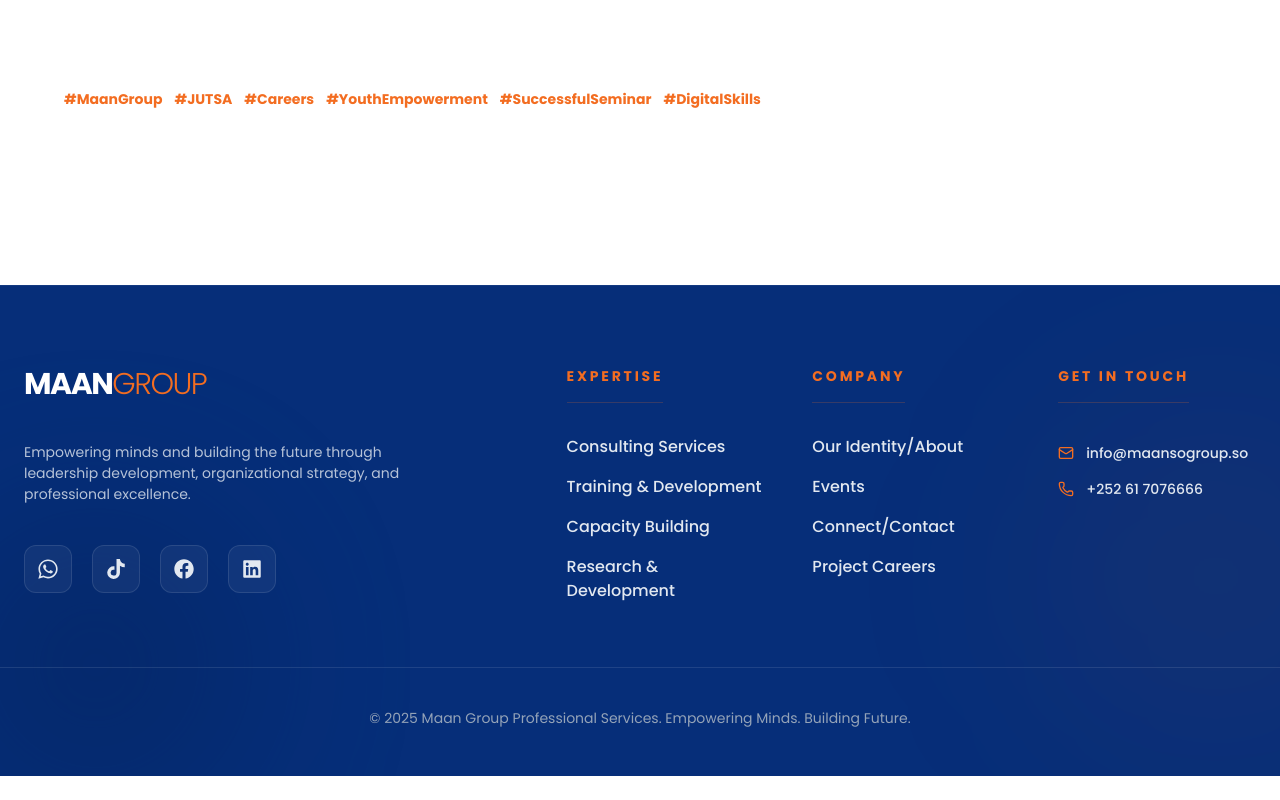
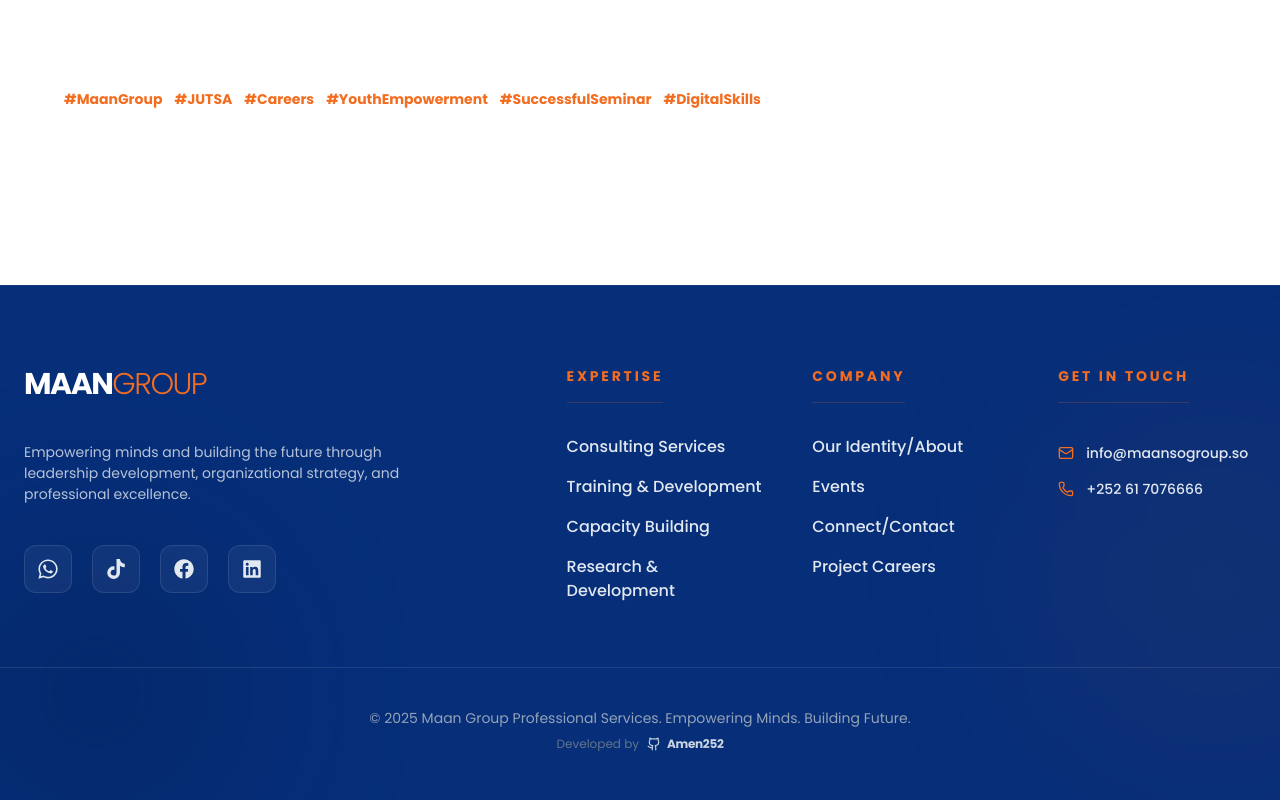
Before and after one commit to Amen252/Maan-Group, a React (Vite) app: page /events/1 in a window 1280 px wide. Shown: the part 2302-3102 px from the top of the page. Before the commit the page ends 3078 px from the top, so only its background shows below. Built offline with nearby package versions, Linux system fonts and the light colour scheme.

Commit message:
Update developer credit with GitHub icon and color styling

```diff
--- a/src/components/Footer.jsx
+++ b/src/components/Footer.jsx
@@ -1,6 +1,6 @@
 import React from 'react';
 import { Link } from 'react-router-dom';
-import { ArrowRight, Mail, Phone, MapPin } from 'lucide-react';
+import { ArrowRight, Mail, Phone, MapPin, Github } from 'lucide-react';
 import { FaWhatsapp, FaTiktok, FaFacebook, FaLinkedin } from 'react-icons/fa';
 
 export const Footer = () => {
@@ -65,8 +65,15 @@
                 </div>
             </div>
 
-            <div className="container mx-auto px-6 max-w-[1280px] flex justify-center items-center text-sm text-slate-400 text-center font-normal">
+            <div className="container mx-auto px-6 max-w-[1280px] flex flex-col items-center gap-2 text-sm text-slate-400 text-center font-normal">
                 <p>&copy; 2025 Maan Group Professional Services. Empowering Minds. Building Future.</p>
+                <p className="text-xs text-slate-500 flex items-center gap-2">
+                    Developed by
+                    <a href="https://github.com/Amen252" target="_blank" rel="noreferrer" className="flex items-center gap-1.5 text-slate-300 hover:text-gold-500 transition-all duration-300 group">
+                        <Github size={14} className="group-hover:rotate-12 transition-transform" />
+                        <span className="font-bold tracking-tight">Amen252</span>
+                    </a>
+                </p>
             </div>
 
             {/* Background glow flourish */}
```
